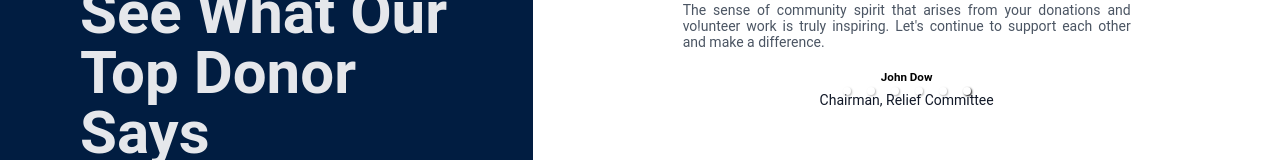
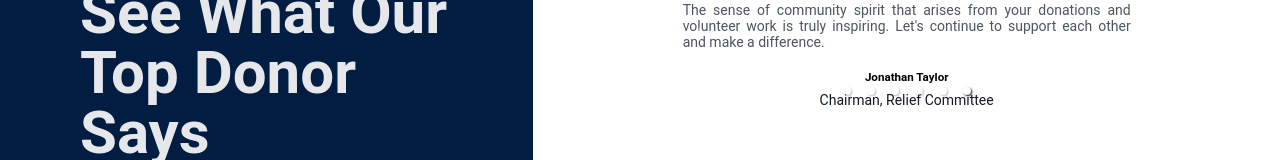
Before and after one commit to Mostakimw/unity-aid-client, a React (Vite) app: page / in a window 1280 px wide. Shown: the part 1190-1350 px from the top of the page. Built offline with nearby package versions, Linux system fonts and the light colour scheme.

Commit message:
testimonial type added

```diff
--- a/src/components/Home/Testimonial/Testimonial.tsx
+++ b/src/components/Home/Testimonial/Testimonial.tsx
@@ -1,13 +1,21 @@
-import "react-responsive-carousel/lib/styles/carousel.min.css"; // requires a loader
+import "react-responsive-carousel/lib/styles/carousel.min.css";
 import { Carousel } from "react-responsive-carousel";
-import { Col, Row, Space } from "antd";
+import { Col, Row } from "antd";
 import Container from "../../Container/Container";
 import SectionTitle from "../../reusable/SectionTitle/SectionTitle";
 import { useEffect, useState } from "react";
 import { BulbOutlined } from "@ant-design/icons";
 
+interface TTestimonial {
+  id: string;
+  title: string;
+  description: string;
+  name: string;
+  designation: string;
+}
+
 const Testimonial = () => {
-  const [testimonial, setTestimonial] = useState([]);
+  const [testimonial, setTestimonial] = useState<TTestimonial[]>([]);
   useEffect(() => {
     fetch("testimonial.json")
       .then((res) => res.json())
@@ -31,6 +39,7 @@ const Testimonial = () => {
           </Col>
           {/* review side */}
           <Col span={14} className="h-full flex justify-center items-center ">
+            {/* carousel */}
             {testimonial.length > 0 && (
               <Carousel
                 autoPlay
@@ -46,7 +55,7 @@ const Testimonial = () => {
                       {item.description}
                     </p>
                     <div className="space-y-2">
-                      <h5>John Dow</h5>
+                      <h5>{item.name}</h5>
                       <p className="text-gray-900">{item.designation}</p>
                     </div>
                   </div>
```
